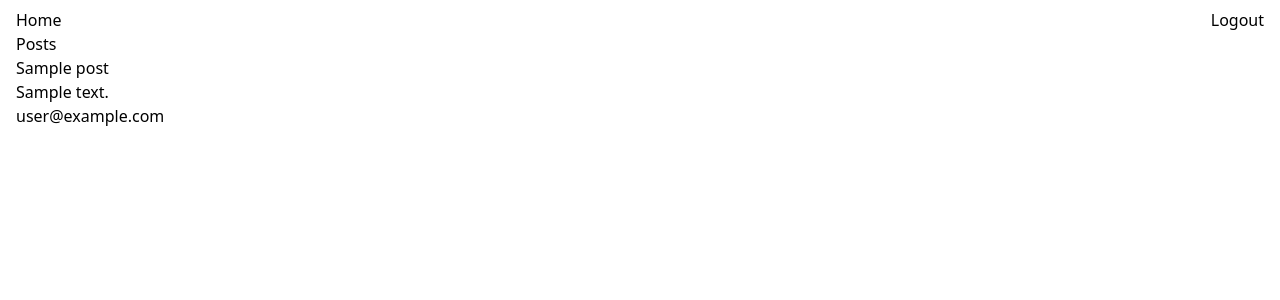
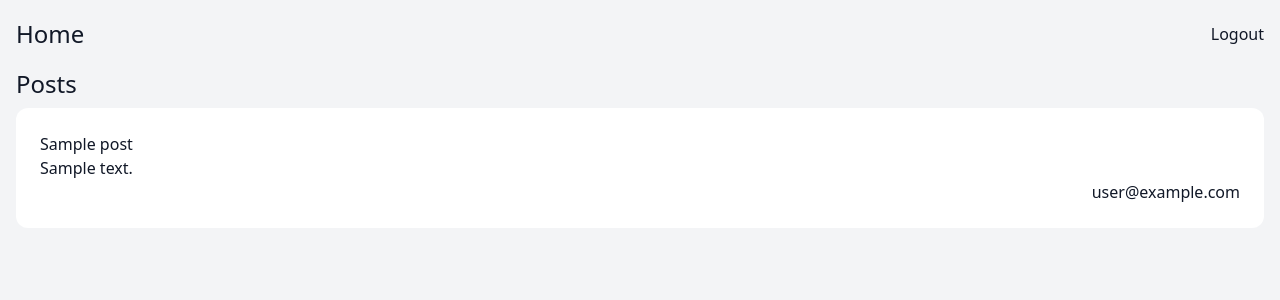
Before and after one commit to sthasubin429/pwa-rails, a Rails app: page / in a window 1280 px wide. Shown: the top 300 px of the page. Run offline with Rails 7, Linux system fonts and the light colour scheme; a user stored in the database is signed in; tables that the repository leaves empty hold one stand-in row (values such as "Sample post"); style sheets or scripts are compiled from the project's sources; some libraries are stand-ins or nearby versions.

Commit message:
updated design

```diff
--- a/app/views/layouts/application.html.erb
+++ b/app/views/layouts/application.html.erb
@@ -11,8 +11,8 @@
     <%= javascript_importmap_tags %>
   </head>
 
-  <body>
-    <main class="container mx-auto px-4 py-2">
+  <body class="text-gray-900 dark:text-gray-100 bg-gray-100 dark:bg-zinc-900">
+    <main class="container mx-auto">
       <%= yield %>
     </main>
   </body>
--- /dev/null
+++ b/app/views/posts/_post.html.erb
@@ -0,0 +1,7 @@
+<div class="rounded-xl bg-white p-6 my-8 first:mt-2 dark:bg-zinc-800">
+  <h2> <%= post.title %> </h2>
+  <p> <%= post.content %> </p>
+  <div class="flex justify-end">
+    <p> <%= post.user.email %> </p>
+  </div>
+</div>
--- a/app/views/posts/index.html.erb
+++ b/app/views/posts/index.html.erb
@@ -1,15 +1,7 @@
-<div class="w-full flex justify-between items-center">
-  <h1>Home</h1>
-  <%= link_to destroy_user_session_path, data: { turbo_method: :delete } do %>
-    Logout
-  <% end %>
+<%= render partial: "shared/navbar"%>
+<div class="px-2 sm:px-4">
+  <h1 class="text-2xl font-medium"> Posts </h1>
 </div>
-
-<h2> Posts </h2>
-<% @posts.each do |post| %>
-  <div>
-    <h2> <%= post.title %> </h2>
-    <p> <%= post.content %> </p>
-    <p> <%= post.user.email %> </p>
-  </div>
-<% end %>
+<div class="px-2 sm:px-4">
+  <%= render @posts %>
+</div>
--- /dev/null
+++ b/app/views/shared/_navbar.html.erb
@@ -0,0 +1,10 @@
+<nav class="border-gray-200 px-2 sm:px-4 py-2.5 my-2">
+  <div class="container flex flex-wrap items-center justify-between mx-auto">
+    <%= link_to root_path, class: "text-2xl font-medium", data: { turbo: false } do %>
+      Home
+    <% end %>
+    <%= link_to destroy_user_session_path, data: { turbo_method: :delete } do %>
+      Logout
+    <% end %>
+  </div>
+</nav>
```
